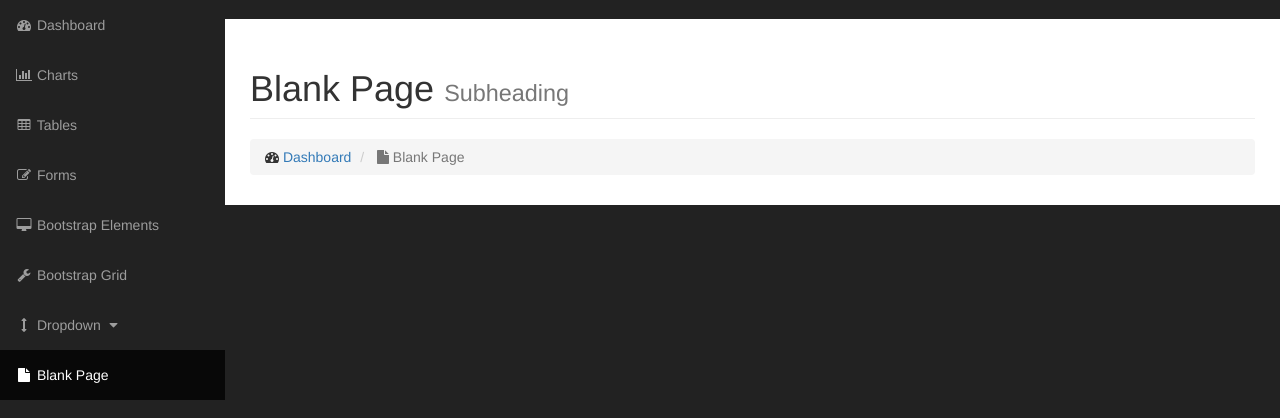
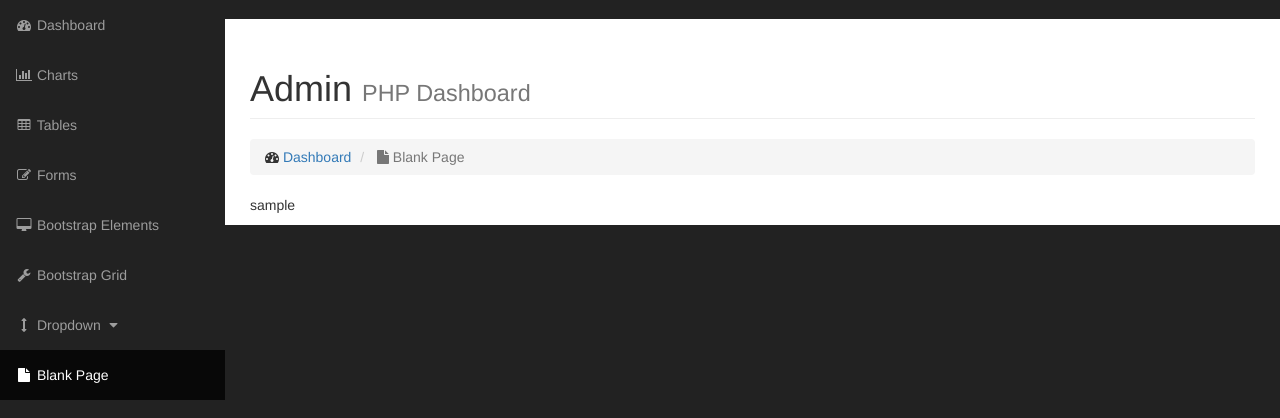
Before and after one commit to stradtkt/OOP-Dashboard-PHP, a PHP site: page /admin in a window 1280 px wide. Shown: the part 51-469 px from the top of the page. Run offline with PHP 8.4, Linux system fonts and the light colour scheme; tables that the repository leaves empty or names only in its code hold one stand-in row (values such as "Sample post"); grey boxes labelled with a size stand in for pictures from a placeholder-image service; some libraries are stand-ins or nearby versions.

Commit message:
Added a couple of files

```diff
--- a/admin/includes/admin_content.php
+++ b/admin/includes/admin_content.php
@@ -1,8 +1,8 @@
 <div class="row">
     <div class="col-lg-12">
         <h1 class="page-header">
-            Blank Page
-            <small>Subheading</small>
+            Admin
+            <small>PHP Dashboard</small>
         </h1>
         <ol class="breadcrumb">
             <li>
@@ -32,7 +32,13 @@
         // $user = User::instantiation($found_user);
         // echo $user->first_name;
 
+        // $users = User::find_all_users();
+        // foreach($users as $user) {
+        //     echo $user->username . "<br>";
+        // }
 
+        $found_user = User::find_user_by_id(1);
+        echo $found_user->username;
         ?>
     </div>
 </div>
--- /dev/null
+++ b/admin/includes/functions.php
@@ -0,0 +1,22 @@
+<?php
+
+// function __autoload($class) {
+//     $class = strtolower($class);
+//     $path = "includes/{$class}.php";
+//     if(file_exists($path)) {
+//         require_once($path);
+//     } else {
+//         die("The file named {$class}.php was not found...");
+//     }
+// }
+
+function classAutoLoader($class) {
+    $class = strtolower($class);
+    $path = "includes/{$class}.php";
+    if(file_exists($path)) {
+        require_once($path);
+    } else {
+        die("The file named {$class}.php was not found...");
+    }
+}
+spl_autoload_register('classAutoLoader');
--- a/admin/includes/init.php
+++ b/admin/includes/init.php
@@ -1,4 +1,5 @@
 <?php
+require_once('functions.php');
 require_once("new_config.php");
 require_once('database.php');
 require_once('user.php');
--- a/admin/includes/user.php
+++ b/admin/includes/user.php
@@ -17,7 +17,12 @@ class User {
     public static function find_user_by_id($user_id) {
         global $db;
         $result_set = self::find_this_query("SELECT * FROM users WHERE id = $user_id LIMIT 1");
-        $found_user = mysqli_fetch_array($result_set);
+        if(!empty($result_set)) {
+            $first_item = array_shift($result_set);
+            return $first_item;
+        } else {
+            return false;
+        }
         return $found_user;
     }
 
@@ -25,7 +30,7 @@ class User {
         global $db;
         $result_set = $db->query($sql);
         $object_array = array();
-        while($row = $db->mysqli_fetch_array($result_set)) {
+        while($row = mysqli_fetch_array($result_set)) {
             $object_array[] = self::instantiation($row);
         }
         return $object_array;
@@ -39,7 +44,7 @@ class User {
         // $the_object->last_name = $found_user['last_name'];
         foreach($the_record as $key => $value) {
             if($the_object->has_the_attribute($key)) {
-                $the_object->key = $value;
+                $the_object->$key = $value;
             }
         }
         return $the_object;
```
Also changed, not shown: admin/includes/Car.php (added), admin/includes/session.php (added).
